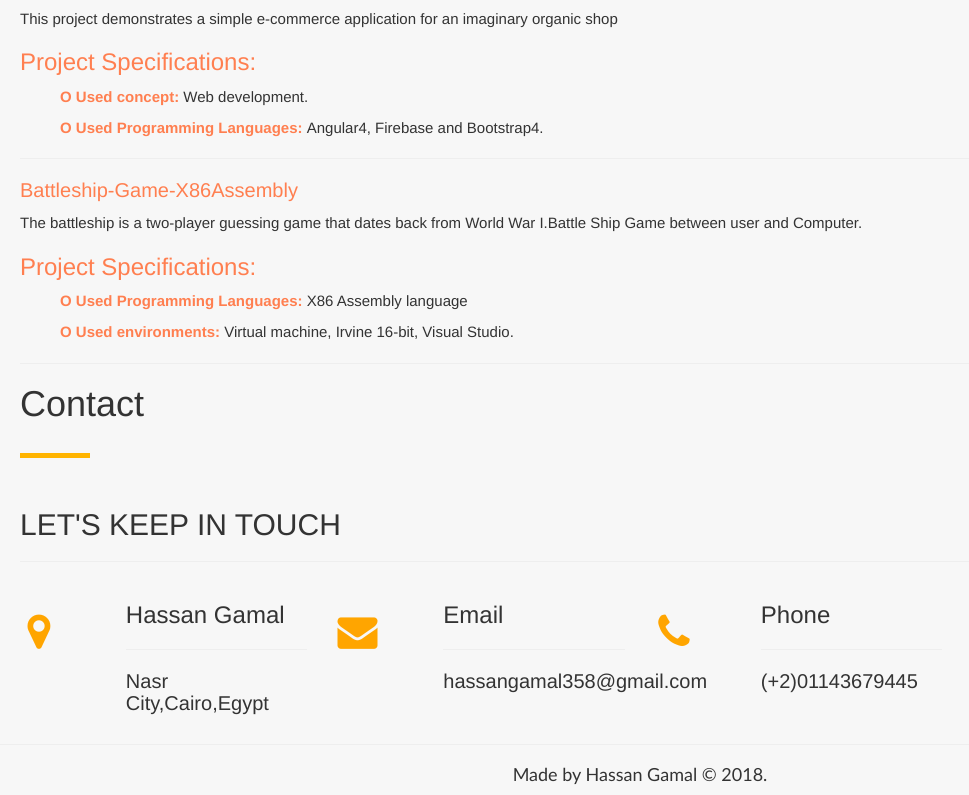
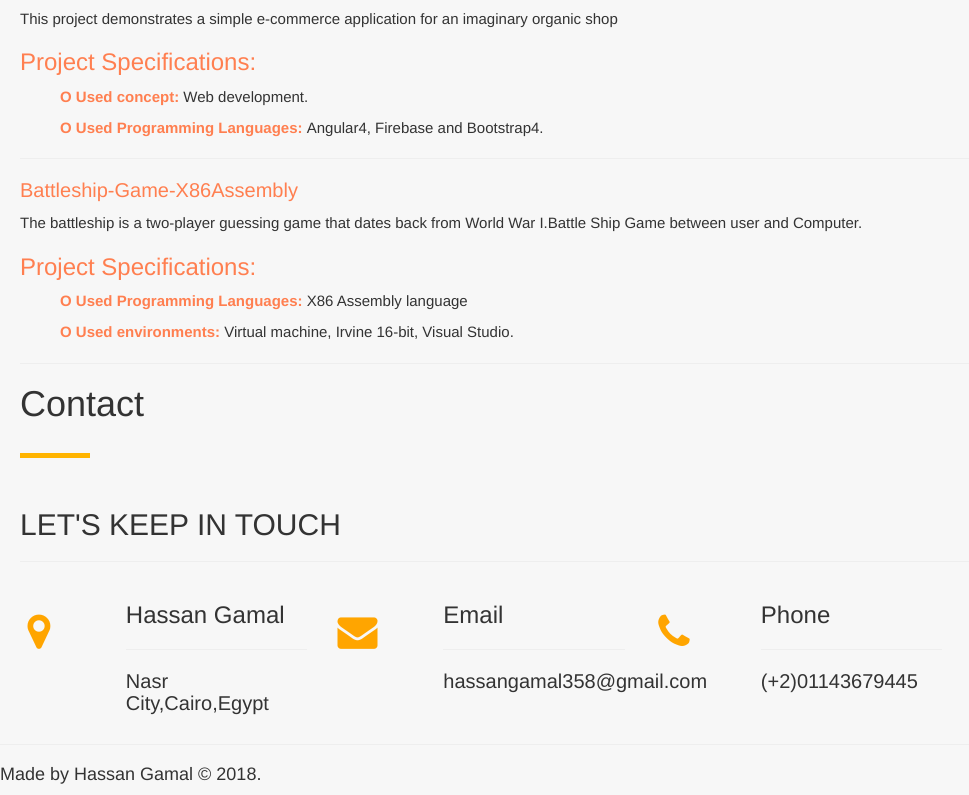
Before and after one commit to hassangamal/Portfolio, a plain HTML site: page index.html in a window 1280 px wide. Shown: the part 1914-2709 px from the top of the page, 0-969 px from the left. Drawn offline with nearby package versions, Linux system fonts and the light colour scheme; some packages are replaced by stand-ins of ours; files whose address does not match are found by name.

Commit message:
Update index.html

```diff
--- a/index.html
+++ b/index.html
@@ -11,8 +11,8 @@
     <link href="https://fonts.googleapis.com/css?family=Cinzel+Decorative|Raleway:300|Sacramento" rel="stylesheet">
 
     <link rel="stylesheet" href="https://maxcdn.bootstrapcdn.com/bootstrap/3.3.7/css/bootstrap.min.css">
-    <link rel="stylesheet" href="C:\Users\user\Desktop\portfolio\Portfolio\css\style.css">
-    <link rel="stylesheet" href="C:\Users\user\Desktop\portfolio\Portfolio\css\font-awesome.css">
+    <link rel="stylesheet" href="css/style.css">
+    <link rel="stylesheet" href="css/font-awesome.css">
     <title>Portfolio</title>
 </head>
 
@@ -203,9 +203,9 @@
                 </div>
             </div>
             <hr>
-            <div class="footer">
+            <footer>
                 <h4>Made by Hassan Gamal © 2018.</h4>
-            </div>
+            </footer>
         </div>
     </div>
 </body>
```
